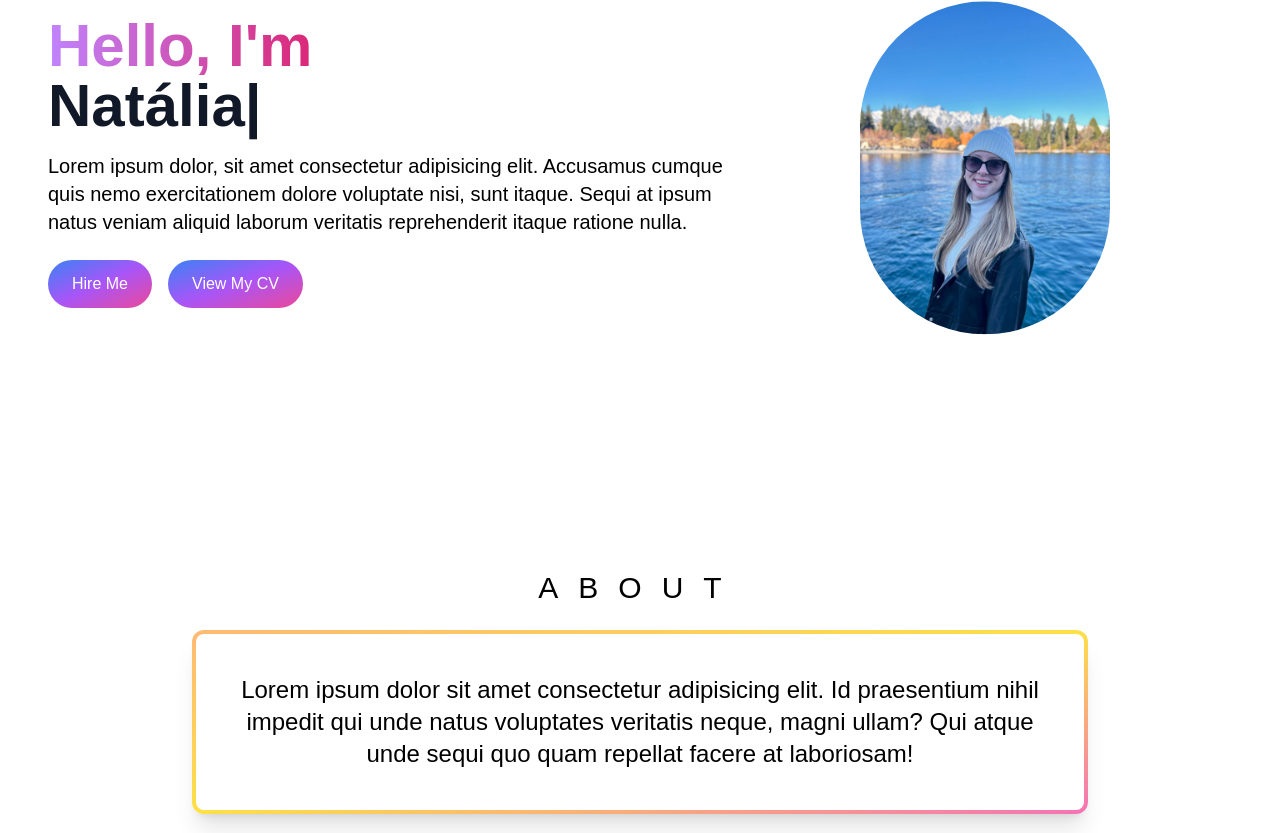
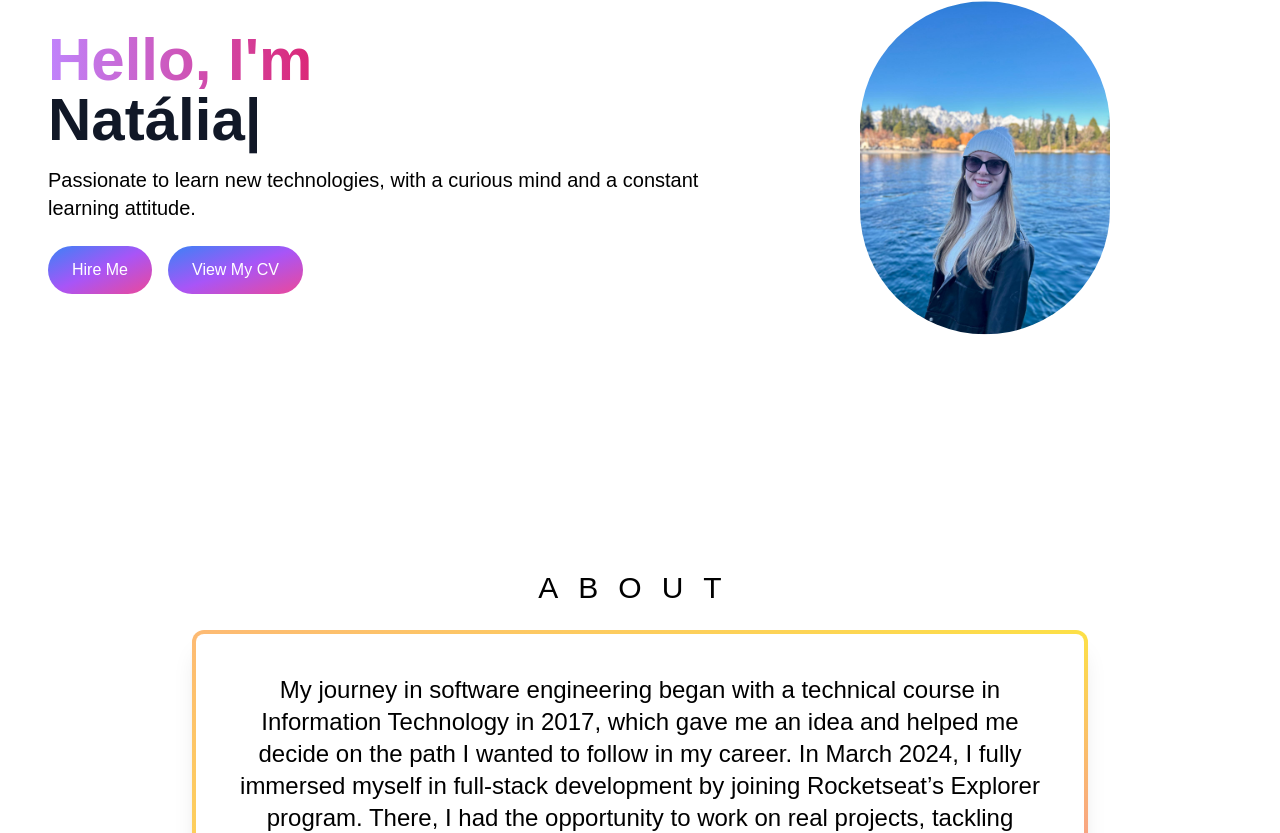
Before and after one commit to NataliaKals003/portfolio-website, a Next.js app: page / in a window 1280 px wide. Shown: the part 194-1027 px from the top of the page. Built offline with nearby package versions, Linux system fonts and the light colour scheme.

Commit message:
fixing some issues on navBar

```diff
--- a/app/components/AboutSection.jsx
+++ b/app/components/AboutSection.jsx
@@ -15,10 +15,16 @@ const AboutSection = () => {
       <div className="relative group rounded-xl w-full max-w-4xl p-[4px] bg-gradient-to-br from-orange-300 via-yellow-300 to-pink-400 shadow-xl">
         <div className="flex flex-col bg-[#ffffff] dark:bg-[#0a0a0a]  rounded-lg p-6 sm:p-10 text-gray-200">
           <h4 className="text-lg md:text-xl lg:text-2xl font-normal leading-relaxed text-black dark:text-gray-300">
-            Lorem ipsum dolor sit amet consectetur adipisicing elit. Id
-            praesentium nihil impedit qui unde natus voluptates veritatis neque,
-            magni ullam? Qui atque unde sequi quo quam repellat facere at
-            laboriosam!
+            My journey in software engineering began with a technical course in
+            Information Technology in 2017, which gave me an idea and helped me
+            decide on the path I wanted to follow in my career. In March 2024, I
+            fully immersed myself in full-stack development by joining
+            Rocketseat’s Explorer program. There, I had the opportunity to work
+            on real projects, tackling everyday challenges and learning how to
+            solve problems in the tech world. This experience has helped me
+            develop a practical and creative approach to building applications.
+            I’m always eager to learn new things and take on exciting challenges
+            — feel free to reach out!
           </h4>
         </div>
       </div>
--- a/app/components/EmailSection.jsx
+++ b/app/components/EmailSection.jsx
@@ -47,9 +47,9 @@ const EmailSection = () => {
           Let&apos;s Connect
         </h5>
         <p className="text-black dark:text-[#ADB7BE] mb-4 max-w-md">
-          I&apos;m currently looking for new opportunities. My inbox is always
-          open. Whether you have a question or just want to say hi, I&apos;ll
-          try my best to get back to you!
+          I&apos;m currently looking for opportunities. My inbox is always open.
+          Whether you have a question or just want to say hi, I&apos;ll do my
+          best to get back to you!
         </p>
       </div>
       <div>
--- a/app/components/HeroSection.jsx
+++ b/app/components/HeroSection.jsx
@@ -22,10 +22,8 @@ const HeroSection = () => {
             />
           </h1>
           <p className="dark:text-[#ADB7BE] text-black text-base sm:text-lg mb-6 lg:text-xl">
-            Lorem ipsum dolor, sit amet consectetur adipisicing elit. Accusamus
-            cumque quis nemo exercitationem dolore voluptate nisi, sunt itaque.
-            Sequi at ipsum natus veniam aliquid laborum veritatis reprehenderit
-            itaque ratione nulla.
+            Passionate to learn new technologies, with a curious mind and a
+            constant learning attitude.
           </p>
           <div>
             <button
@@ -37,7 +35,7 @@ const HeroSection = () => {
             <button
               className="px-6 py-3 w-full sm:w-fit rounded-full mr-4 bg-gradient-to-br from-blue-500 via-purple-500 to-pink-500 hover:bg-slate-200 text-white transform transition-transform duration-300 hover:scale-105 hover:shadow-xl"
               onClick={() =>
-                window.open("/documents/CV - Natália Kals.docx.pdf", "_blank")
+                window.open("/documents/CV-Natália Kals.pdf", "_blank")
               }
             >
               View My CV
--- a/app/components/Navbar.jsx
+++ b/app/components/Navbar.jsx
@@ -2,7 +2,7 @@
 import NavLink from "./NavLink";
 import { SunIcon, MoonIcon } from "@heroicons/react/24/outline";
 import { AiFillGithub, AiFillLinkedin } from "react-icons/ai";
-import React, { useState, useEffect } from "react";
+import React, { useState, useEffect, useRef } from "react";
 import MenuOverlay from "./MenuOverlay";
 import { Bars3Icon, XMarkIcon } from "@heroicons/react/24/solid";
 
@@ -15,30 +15,42 @@ const navLinks = [
 
 const Navbar = ({ isDarkMode, toggleDarkMode }) => {
   const [navbarOpen, setNavbarOpen] = useState(false);
+  const navbarRef = useRef(null);
 
   useEffect(() => {
-    const closeMenu = () => setNavbarOpen(false);
+    const closeMenu = (e) => {
+      if (navbarRef.current && !navbarRef.current.contains(e.target)) {
+        setNavbarOpen(false);
+      }
+    };
+
     if (navbarOpen) {
       document.body.addEventListener("click", closeMenu);
+    } else {
+      document.body.removeEventListener("click", closeMenu);
     }
+
     return () => document.body.removeEventListener("click", closeMenu);
   }, [navbarOpen]);
 
   return (
     <nav className="fixed top-0 left-0 right-0 z-20 bg-white dark:bg-[#121212] bg-opacity-95 shadow-md backdrop-blur-md transition-all duration-300">
-      <div className="flex container lg:py-4 flex-wrap items-center justify-between mx-auto px-4 py-2">
+      <div
+        className="flex container lg:py-4 flex-wrap items-center justify-between mx-auto px-4 py-2"
+        ref={navbarRef}
+      >
         <div className="mobile-menu block md:hidden">
           {!navbarOpen ? (
             <button
               onClick={() => setNavbarOpen(true)}
-              className="flex items-center px-3 py-2  rounded text-black dark:text-white"
+              className="flex items-center px-3 py-2 rounded text-black dark:text-white"
             >
               <Bars3Icon className="h-7 w-7" />
             </button>
           ) : (
             <button
               onClick={() => setNavbarOpen(false)}
-              className="flex items-center px-3 py-2  rounded text-black dark:text-white"
+              className="flex items-center px-3 py-2 rounded text-black dark:text-white"
             >
               <XMarkIcon className="h-7 w-7" />
             </button>
@@ -46,13 +58,14 @@ const Navbar = ({ isDarkMode, toggleDarkMode }) => {
         </div>
 
         <div className="menu hidden md:block md:w-auto z-10" id="navbar">
-          <ul className="flex p-4 md:p-0 md:flex-row md:space-x-8 mt-0 ">
+          <ul className="flex p-4 md:p-0 md:flex-row md:space-x-8 mt-0">
             {navLinks.map((link, index) => (
               <li key={index}>
                 <NavLink
                   href={link.path}
                   title={link.title}
-                  onClick={() => setNavbarOpen(false)}
+                  // Fechar o menu apenas em telas pequenas
+                  onClick={navbarOpen ? () => setNavbarOpen(false) : null}
                 />
               </li>
             ))}
```
Also changed, not shown: 2 other files (tests, documents, lock files or other folders).
